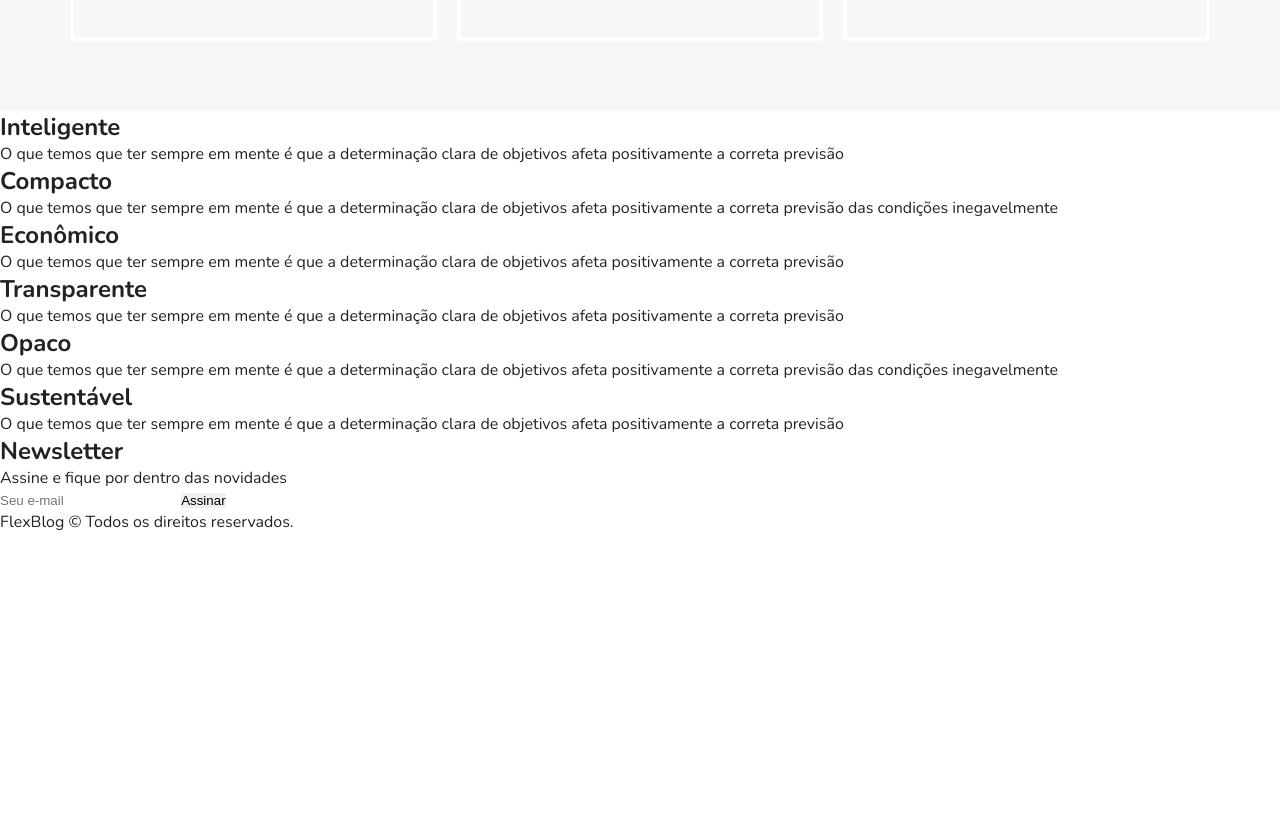
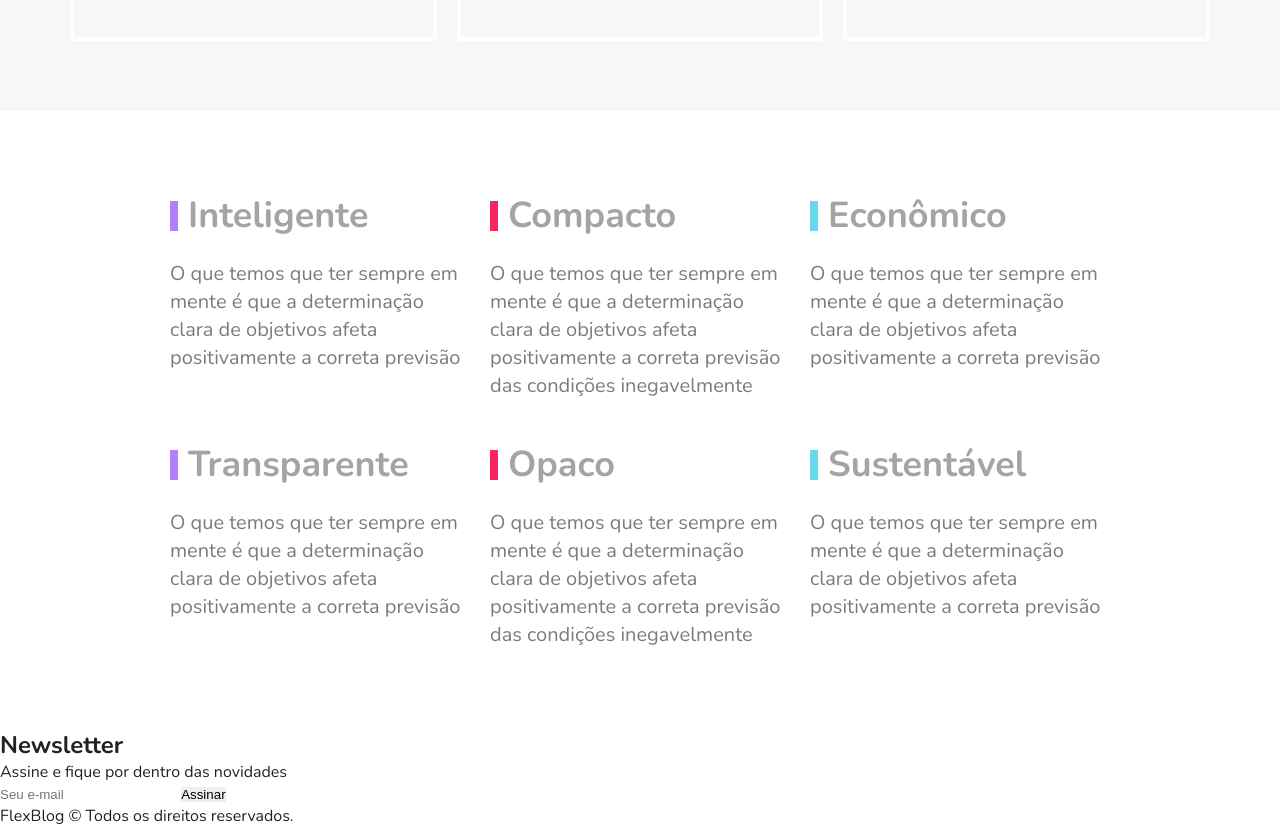
Before and after one commit to bhsouza/FlexBlog, a plain HTML site: page index.html in a window 1280 px wide. Shown: the part 2477-3304 px from the top of the page. Before the commit the page ends 3010 px from the top, so only its background shows below. Drawn offline with nearby package versions, Linux system fonts and the light colour scheme.

Commit message:
Adicionando parte de qualidade

```diff
--- a/css/style.css
+++ b/css/style.css
@@ -254,3 +254,48 @@ img {
     flex-wrap: wrap-reverse;
   }
 }
+
+/* Qualidade */
+
+.qualidade {
+  max-width: 960px;
+  margin: 60px auto;
+  display: flex;
+  flex-wrap: wrap;
+}
+
+.qualidade-item {
+  flex: 1 1 300px;
+  margin: 20px 10px;
+}
+
+.qualidade-item h2 {
+  font-size: 2.25em;
+  color: #a4a4a4;
+  margin-bottom: 20px;
+  display: flex;
+  align-items: center;
+}
+
+.qualidade-item h2::before {
+  content: "";
+  display: inline-block;
+  width: 8px;
+  height: 30px;
+  margin-right: 10px;
+  background: #66d9eb ;
+}
+
+.qualidade-item:nth-of-type(3n + 1) h2::before {
+  background: #ae81ff;
+}
+
+.qualidade-item:nth-of-type(3n + 2) h2::before {
+  background: #f9265e;
+}
+
+.qualidade-item p {
+  font-size: 1.25em;
+  line-height: 1.4;
+  color: #7c7c7c;
+}
```
